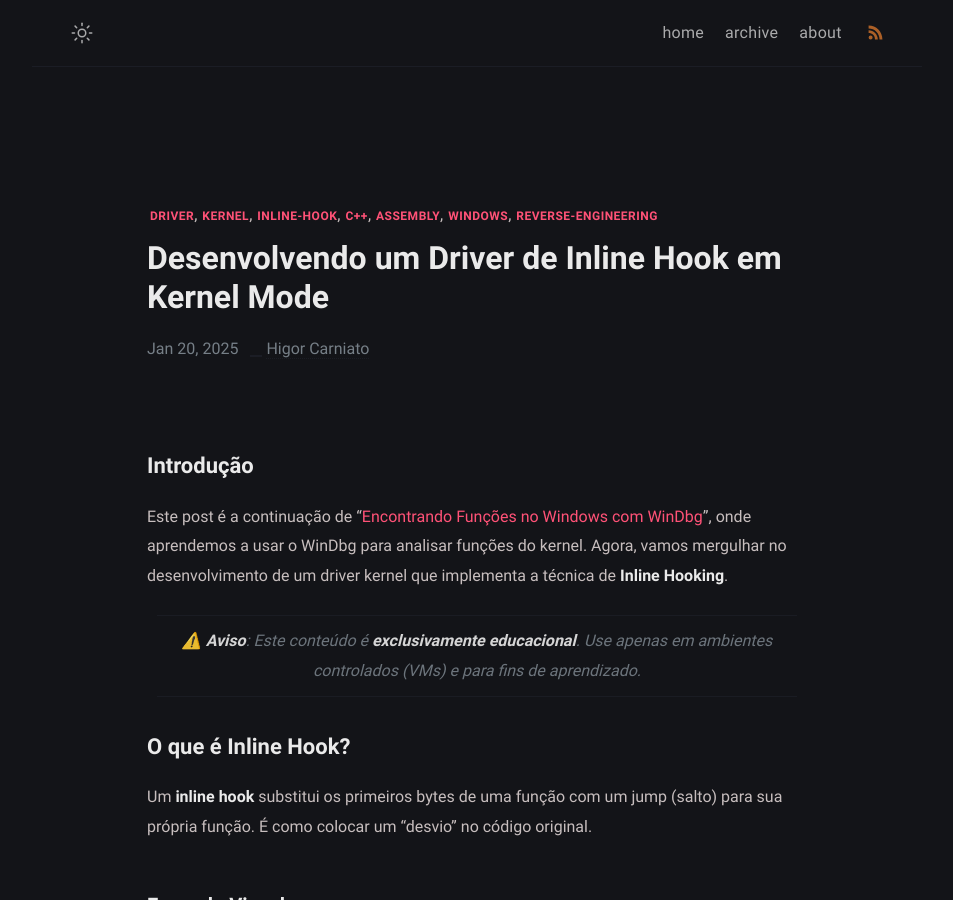
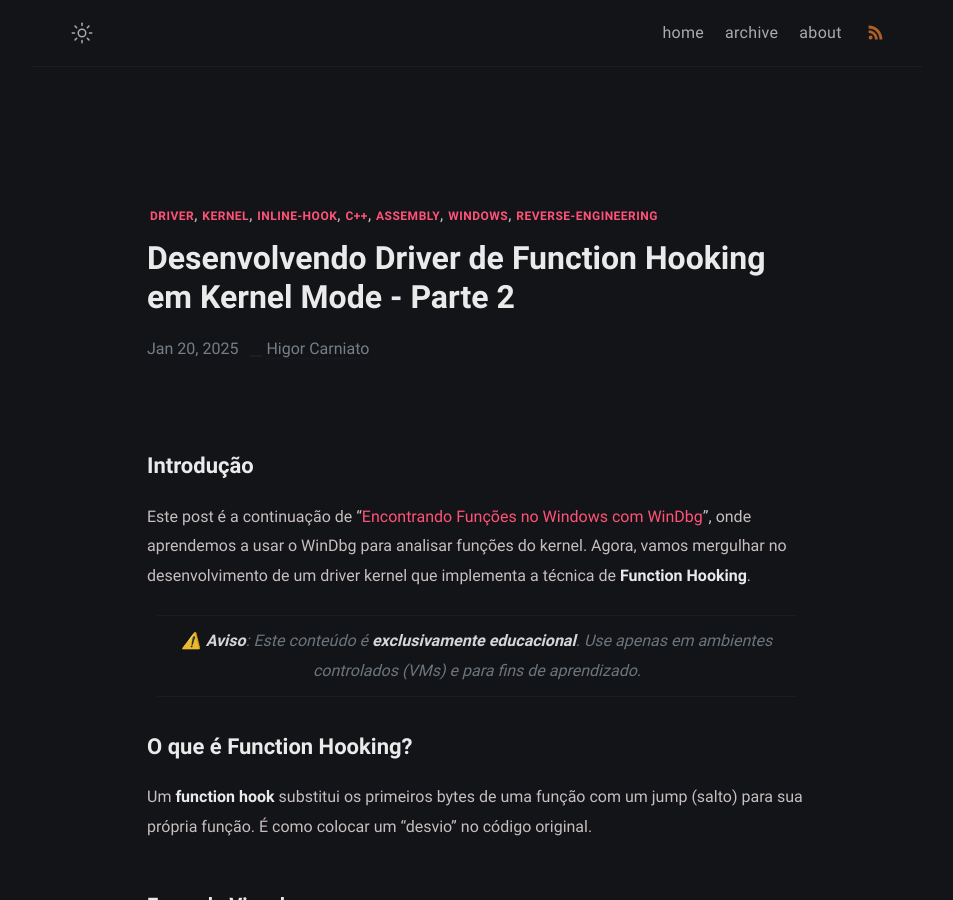
Before and after one commit to cnthigu/cnthigu.github.io, a Jekyll site: the page built from _posts/inline-hook-driver/2025-01-20-desenvolvendo-driver-inline-hook.md, in a window 1280 px wide and 900 px high. Shown: the whole window, without its empty margins (163-1116 px from the left). Built offline with Jekyll 4.4.1, drawn with Linux system fonts in a browser that asks for light colours; some of the changed text lies outside the part shown.

Commit message:
refactor: corrigir terminologia de 'inline hook' para 'function hooking'"

```diff
--- a/_posts/inline-hook-driver/2025-01-20-desenvolvendo-driver-inline-hook.md
+++ b/_posts/inline-hook-driver/2025-01-20-desenvolvendo-driver-inline-hook.md
@@ -1,5 +1,5 @@
 ---
-title: "Desenvolvendo um Driver de Inline Hook em Kernel Mode"
+title: "Desenvolvendo Driver de Function Hooking em Kernel Mode - Parte 2"
 date: 2025-01-20 09:00:00 -0300
 categories: [Segurança, Kernel Development]
 tags: [driver, kernel, inline-hook, c++, assembly, windows, reverse-engineering]
@@ -7,13 +7,13 @@ tags: [driver, kernel, inline-hook, c++, assembly, windows, reverse-engineering]
 
 ## Introdução
 
-Este post é a continuação de "[Encontrando Funções no Windows com WinDbg](/encontrando-funcoes-windbg/)", onde aprendemos a usar o WinDbg para analisar funções do kernel. Agora, vamos mergulhar no desenvolvimento de um driver kernel que implementa a técnica de **Inline Hooking**.
+Este post é a continuação de "[Encontrando Funções no Windows com WinDbg](/encontrando-funcoes-windbg/)", onde aprendemos a usar o WinDbg para analisar funções do kernel. Agora, vamos mergulhar no desenvolvimento de um driver kernel que implementa a técnica de **Function Hooking**.
 
 > ⚠️ **Aviso**: Este conteúdo é **exclusivamente educacional**. Use apenas em ambientes controlados (VMs) e para fins de aprendizado.
 
-## O que é Inline Hook?
+## O que é Function Hooking?
 
-Um **inline hook** substitui os primeiros bytes de uma função com um jump (salto) para sua própria função. É como colocar um "desvio" no código original.
+Um **function hook** substitui os primeiros bytes de uma função com um jump (salto) para sua própria função. É como colocar um "desvio" no código original.
 
 ### Exemplo Visual
 
```
Also changed, not shown: _posts/inline-hook-driver/2025-01-20-desenvolvendo-usermode-cliente.md (+2 -2 lines), _posts/inline-hook-driver/2025-01-20-encontrando-funcoes-windbg.md (+1 -1 lines).
